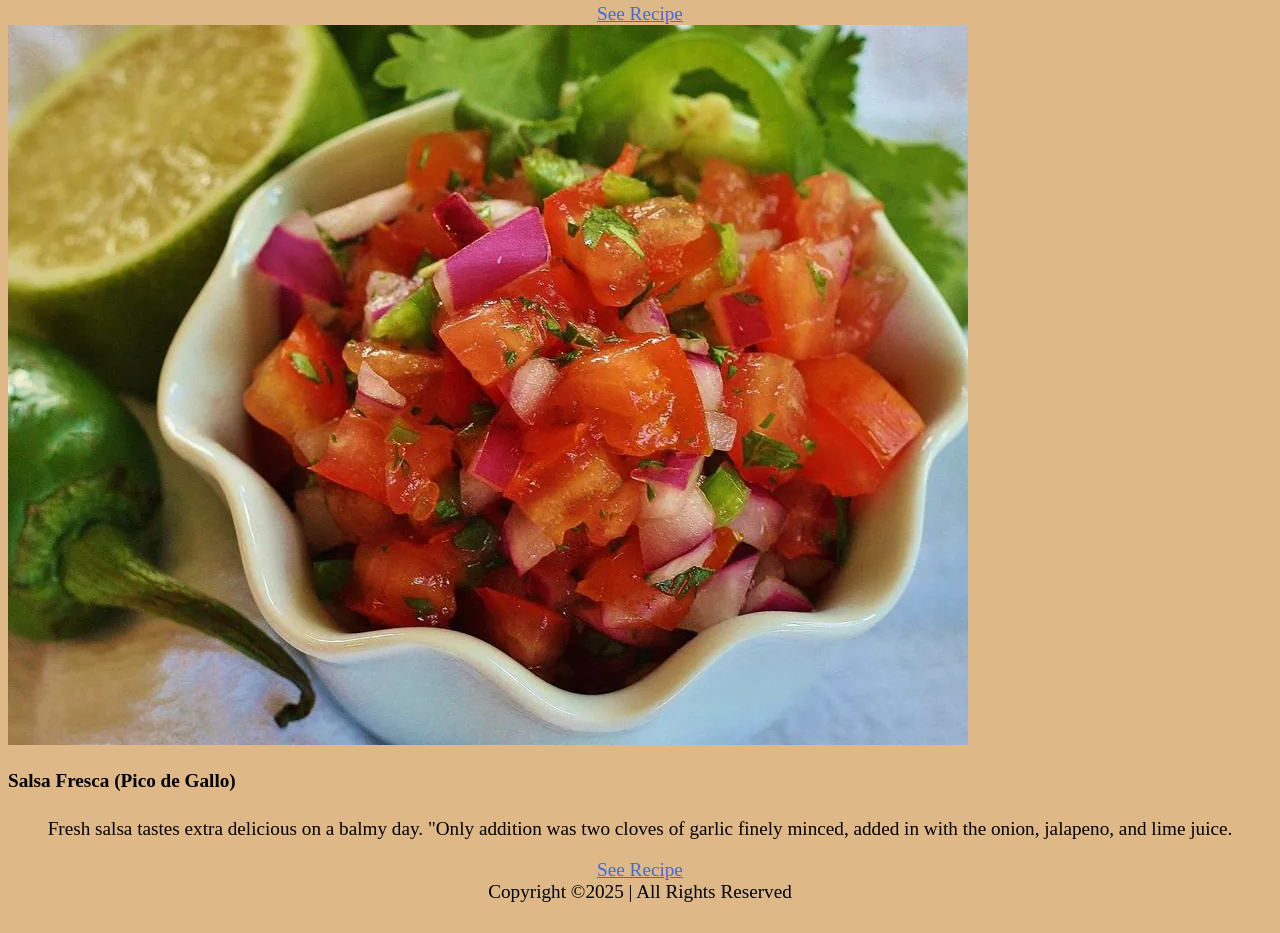
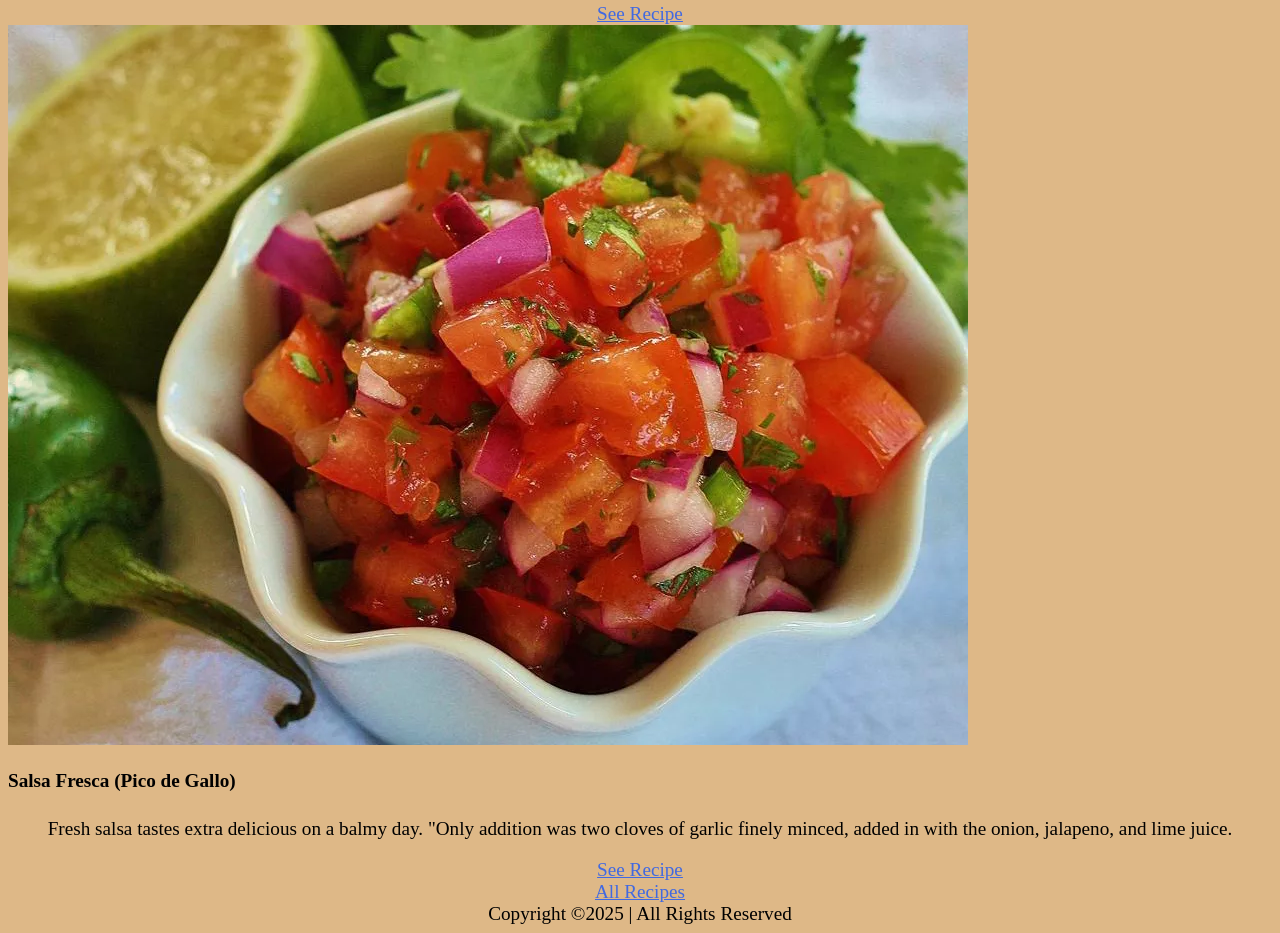
Before and after one commit to aryancodespy/odin-recipes, a plain HTML site: page index.html in a window 1280 px wide. Shown: the part 2795-3728 px from the top of the page. Before the commit the page ends 3706 px from the top, so only its background shows below. Drawn offline with nearby package versions, Linux system fonts and the light colour scheme.

Commit message:
Add All recipes btn txt

```diff
--- a/index.html
+++ b/index.html
@@ -74,7 +74,7 @@
                 </div>
             </div>
 
-            <a href="#" class="all-btn"></a>
+            <a href="#" class="all-btn">All Recipes</a>
         </section>
     </main>
     <footer>
```
